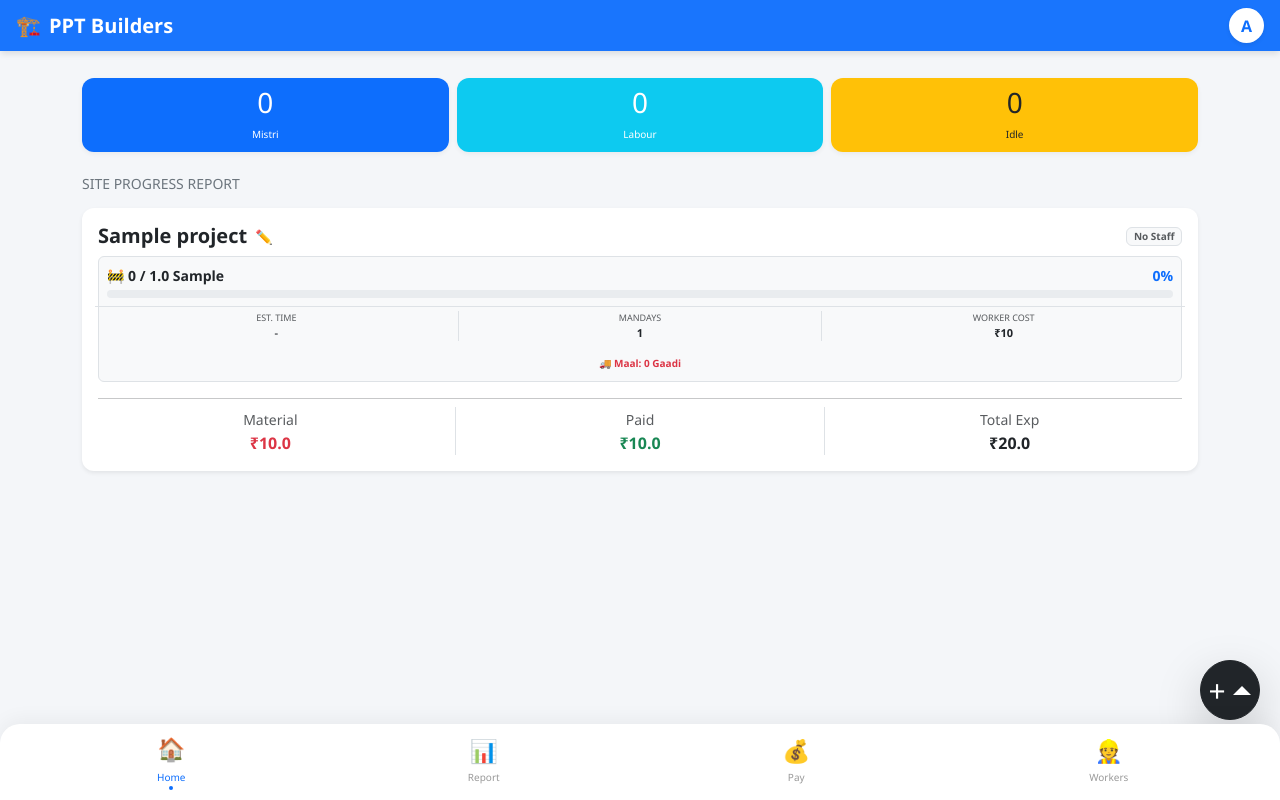
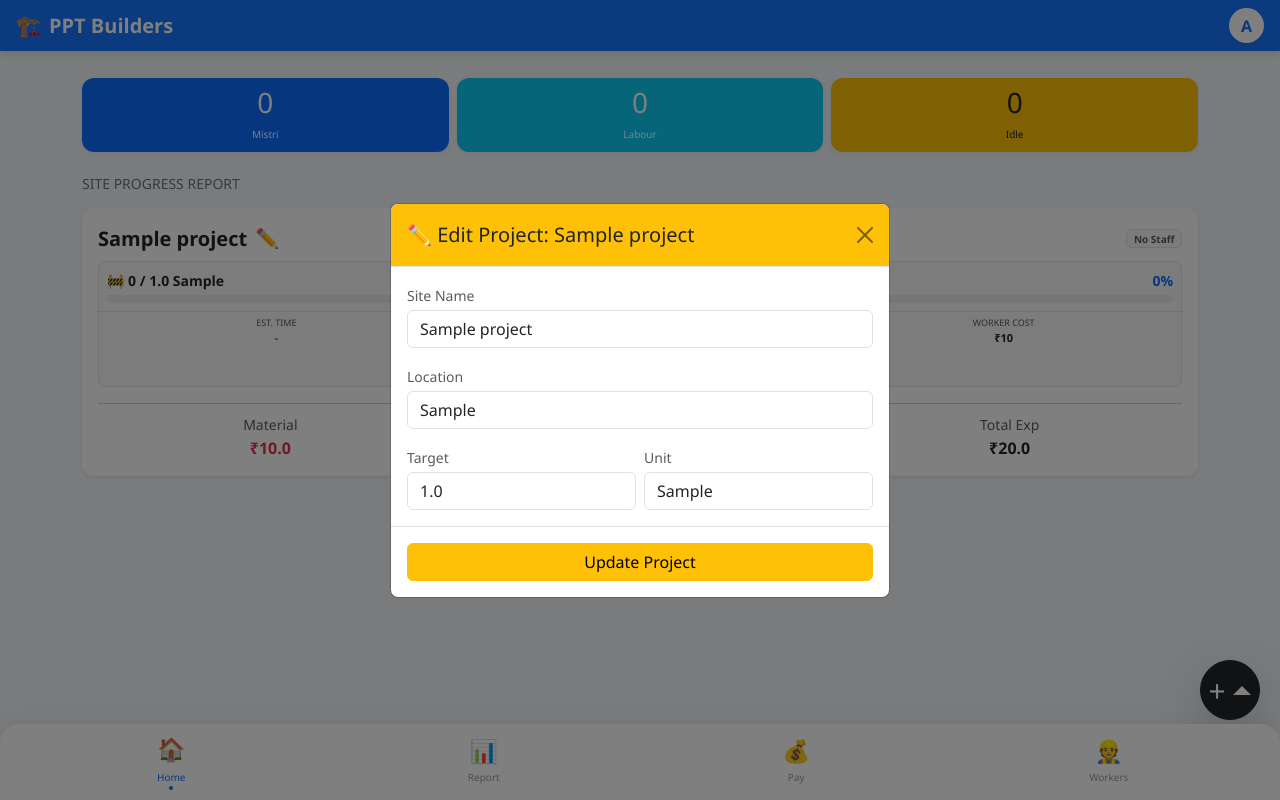
Before and after one commit to rajatpoddar/PPT_Builders, a Flask app: page /dashboard in a window 1280 px wide, after a click on "✏️". Run offline with Flask 3, Linux system fonts and the light colour scheme; a user stored in the database is signed in; tables that the repository leaves empty hold one stand-in row (values such as "Sample post"); data that the repository does not hold is empty.

Commit message:
fix edit project

```diff
--- a/templates/dashboard.html
+++ b/templates/dashboard.html
@@ -37,7 +37,7 @@
         <div class="d-flex justify-content-between align-items-center mb-2">
             <div class="d-flex align-items-center gap-2">
                 <h5 class="card-title mb-0 fw-bold">{{ p.name }}</h5>
-                <a href="#" class="text-secondary small text-decoration-none" data-bs-toggle="modal" data-bs-target="#editProjectModal{{ p.id }}">✏️</a>
+                <a href="#" class="text-secondary small text-decoration-none" data-bs-toggle="modal" data-bs-target="#editProjectModal{{ p.id }}" style="font-size: 1.2rem;">✏️</a>
             </div>
             {% if total_workers > 0 %}
             <a href="{{ url_for('project_workers', project_id=p.id) }}" class="text-decoration-none">
@@ -101,6 +101,42 @@
                     <strong class="text-dark d-block">₹{{ p.grand_total }}</strong>
                 </a>
             </div>
+        </div>
+    </div>
+</div>
+
+<div class="modal fade" id="editProjectModal{{ p.id }}" tabindex="-1" aria-hidden="true">
+    <div class="modal-dialog modal-dialog-centered">
+        <div class="modal-content">
+            <form action="{{ url_for('edit_project', project_id=p.id) }}" method="POST">
+                <div class="modal-header bg-warning text-dark">
+                    <h5 class="modal-title">✏️ Edit Project: {{ p.name }}</h5>
+                    <button type="button" class="btn-close" data-bs-dismiss="modal"></button>
+                </div>
+                <div class="modal-body">
+                    <label class="small text-muted mb-1">Site Name</label>
+                    <input type="text" name="name" value="{{ p.name }}" class="form-control mb-3" required>
+
+                    <label class="small text-muted mb-1">Location</label>
+                    <input type="text" name="location" value="{{ p.location }}" class="form-control mb-3">
+
+                    <div class="row g-2">
+                        <div class="col-6">
+                            <label class="small text-muted mb-1">Target</label>
+                            <input type="number" step="any" name="target" value="{{ p.progress_target }}"
+                                class="form-control" placeholder="e.g. 500">
+                        </div>
+                        <div class="col-6">
+                            <label class="small text-muted mb-1">Unit</label>
+                            <input type="text" name="unit" value="{{ p.progress_unit }}" class="form-control"
+                                placeholder="Unit">
+                        </div>
+                    </div>
+                </div>
+                <div class="modal-footer">
+                    <button type="submit" class="btn btn-warning w-100">Update Project</button>
+                </div>
+            </form>
         </div>
     </div>
 </div>
```
